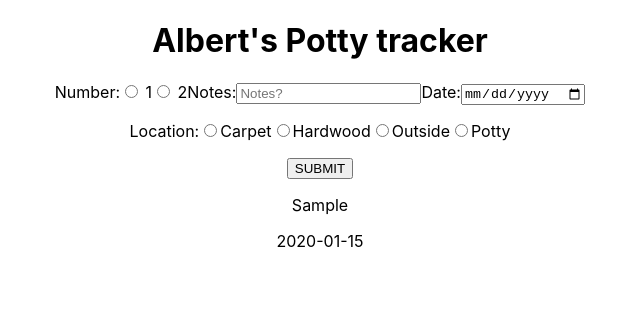
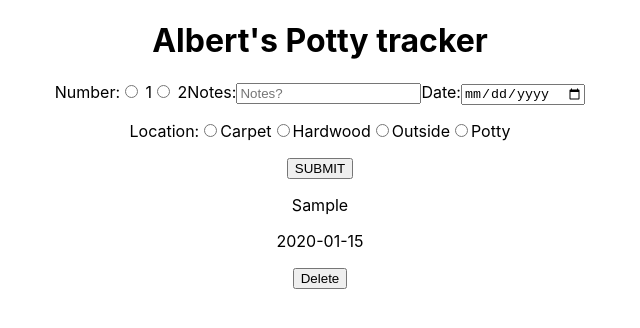
Before and after one commit to patrickcandlin/react-pottty-train-frontend, a React (Create React App) app: page / in a window 1280 px wide. Both pictures are taken after typing "Sample", "2020-01-15" into the empty fields and a click on the input "SUBMIT". Shown: the top 328 px of the page, without its empty margins (320-960 px from the left). Built offline with nearby package versions, Linux system fonts and the light colour scheme; no server answers.

Commit message:
delete is now working

```diff
--- a/src/App.js
+++ b/src/App.js
@@ -3,8 +3,8 @@ import PottyForm from "./components/PottyForm"
 import PottiesContainer from "./components/PottiesContainer"
 import './App.css';
 
-const pottyUrl = "https://albert-potty-train-backend.herokuapp.com/potties"
-const localUrl = "http://localhost:3000/potties"
+// const pottyUrl = "https://albert-potty-train-backend.herokuapp.com/potties"
+const pottyUrl = "http://localhost:3000/potties"
 
 export default class App extends Component {
 
@@ -18,6 +18,16 @@ export default class App extends Component {
       .then(json => this.setState(
         {potties: json}
       ))
+  }
+
+  deletePotty = (pottyId) => {
+      fetch(pottyUrl+`/${pottyId}`, {
+      method: 'DELETE',
+      headers: {'Content-Type': 'application/json'},
+     })
+     this.setState({
+        potties: this.state.potties.filter(potty => potty.id !== pottyId)
+     })
   }
 
   addPotty = (potty) => {
@@ -37,7 +47,9 @@ export default class App extends Component {
         <PottyForm
           addPotty={this.addPotty}
         />
-        <PottiesContainer potties={potties}/>
+        <PottiesContainer
+          deletePotty={this.deletePotty}
+          potties={potties}/>
       </div>
     );
   }
--- a/src/components/PottiesContainer.js
+++ b/src/components/PottiesContainer.js
@@ -4,7 +4,7 @@ import PottyCard from './PottyCard'
 export default function PottiesContainer (props){
     const { potties } = props
     const pottyCards = potties.map( (potty) => {
-        return <PottyCard potty={potty} />
+        return <PottyCard deletePotty={props.deletePotty} potty={potty} />
     } )
     return(
         <div className='potties'>
--- a/src/components/PottyCard.js
+++ b/src/components/PottyCard.js
@@ -13,6 +13,9 @@ export default function (props){
         'carpet': carpet,
         'outside': outside
     }
+    const handleDelete = (event) => {
+        props.deletePotty(potty.id)
+    }
 
     return(
         <div>
@@ -21,7 +24,7 @@ export default function (props){
            <p>{potty.notes}</p>
            <p>{potty.date}</p>
            <p>{potty.location}</p>
-
+        <button onClick={handleDelete}>Delete</button>
         </div>
     )
 }
--- a/src/components/PottyForm.js
+++ b/src/components/PottyForm.js
@@ -2,8 +2,8 @@ import React, { Component } from "react";
 
 
 
-const pottyUrl = "https://albert-potty-train-backend.herokuapp.com/potties";
-const localUrl = "http://localhost:3000/potties"
+// const pottyUrl = "https://albert-potty-train-backend.herokuapp.com/potties";
+const pottyUrl = "http://localhost:3000/potties"
 
 export default class PottyForm extends Component {
     state={
@@ -27,11 +27,8 @@ export default class PottyForm extends Component {
                   date: formData.get('date'),
                   location: formData.get('location'),
                 }
-              )
-        }
-
-
-      )
+                )
+             })
         this.setState( {
             number: "",
             notes: "",
```
